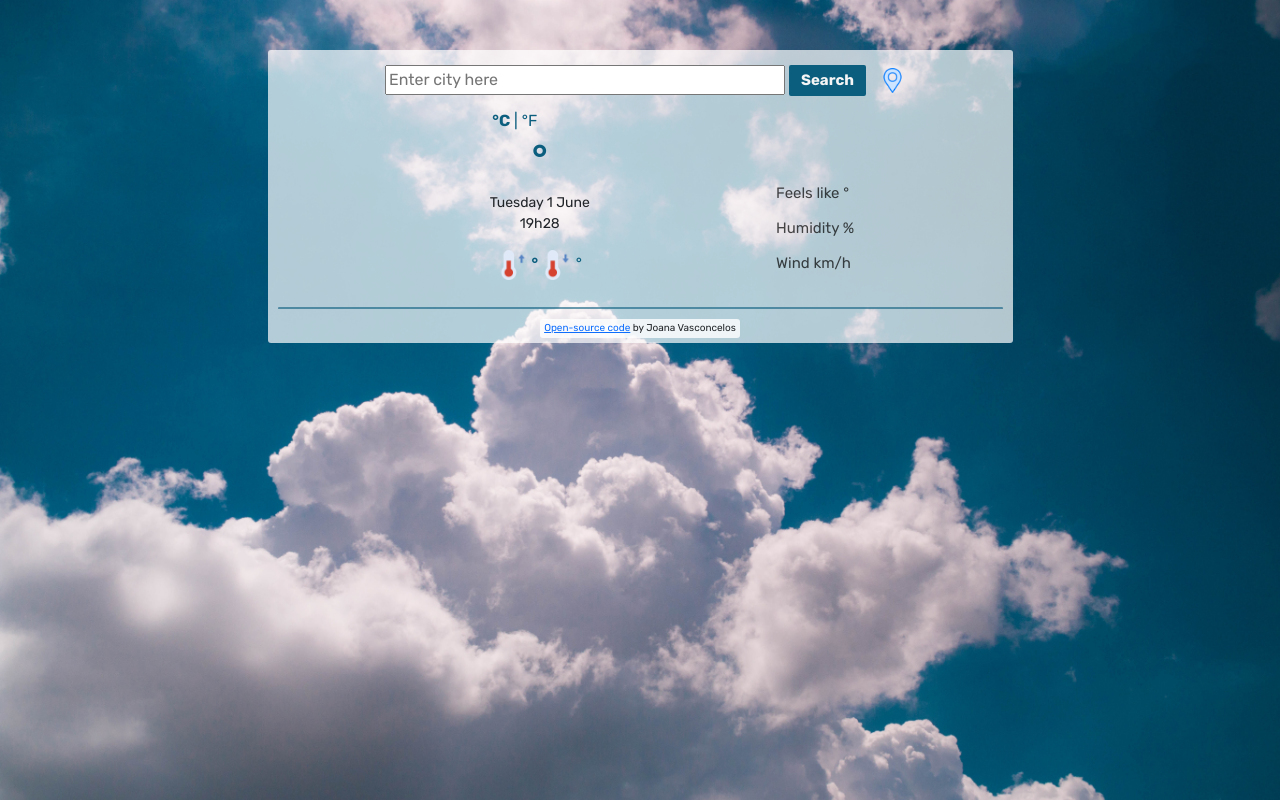
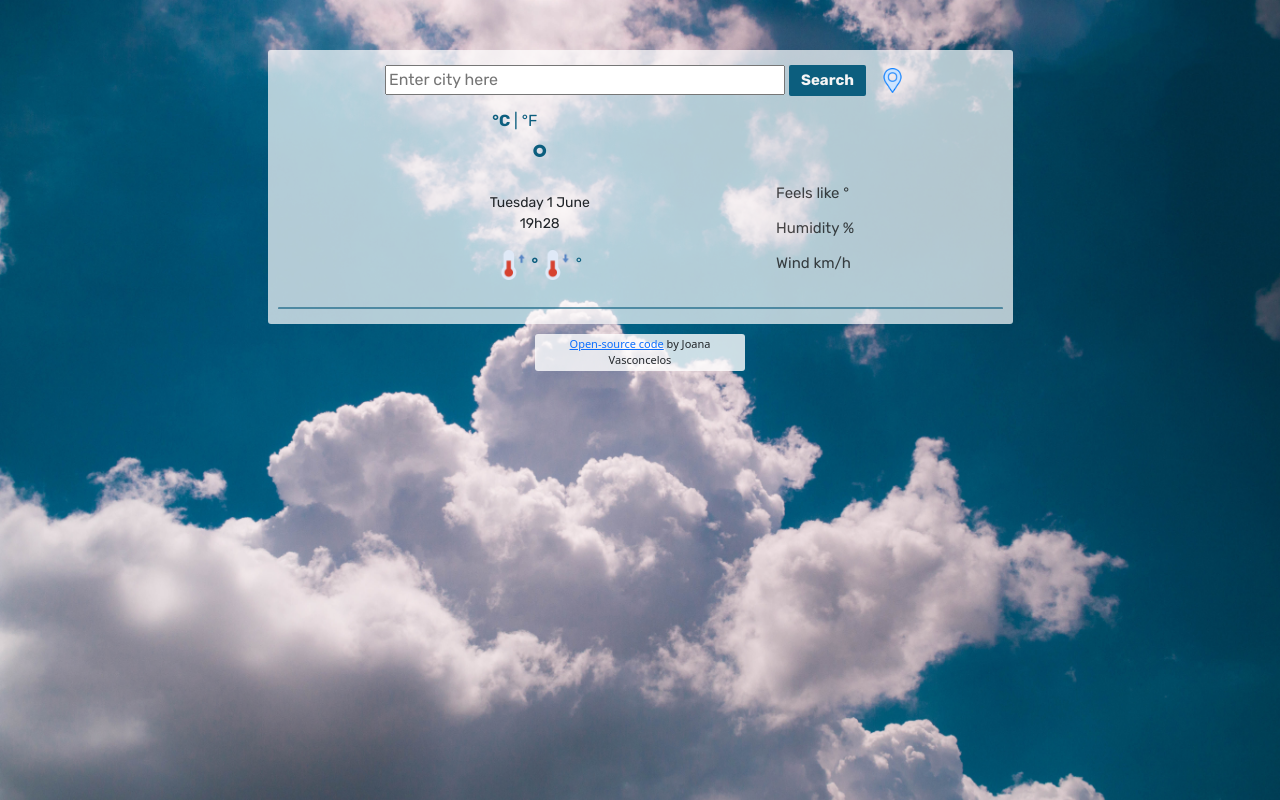
Before and after one commit to joana-vasconcelos/vanilla-weather-app, a plain HTML site: page index.html in a window 1280 px wide. Drawn offline with nearby package versions, Linux system fonts and the light colour scheme; no server answers.

Commit message:
clean up code

```diff
--- a/index.html
+++ b/index.html
@@ -4,7 +4,7 @@
     <meta charset="UTF-8" />
     <meta http-equiv="X-UA-Compatible" content="IE=edge" />
     <meta name="viewport" content="width=device-width, initial-scale=1.0" />
-    <title>Weather</title>
+    <title>Weather App</title>
     <script src="https://unpkg.com/axios/dist/axios.min.js"></script>
 
     <link
@@ -81,11 +81,12 @@
         <div class="week-forecast" id="week-forecast">
 
       </div>
-      <div class="footer">
+
+    </div>
+    <div class="footer">
        <a href="https://github.com/joanavjc/vanilla-weather-app" target="
        _blank">Open-source code</a> by Joana Vasconcelos
         </div>
-    </div>
 
     <script src="src/index.js"></script>
   </body>
--- a/src/style.css
+++ b/src/style.css
@@ -173,9 +173,9 @@ li {
   display: block;
   margin: 0 auto;
   text-align: center;
-  font-size: 10px;
+  font-size: 11px;
   background: rgba(255, 255, 255, 0.8);
   padding: 2px;
-  width: 200px;
+  width: 210px;
   border-radius: 3px;
 }
```
